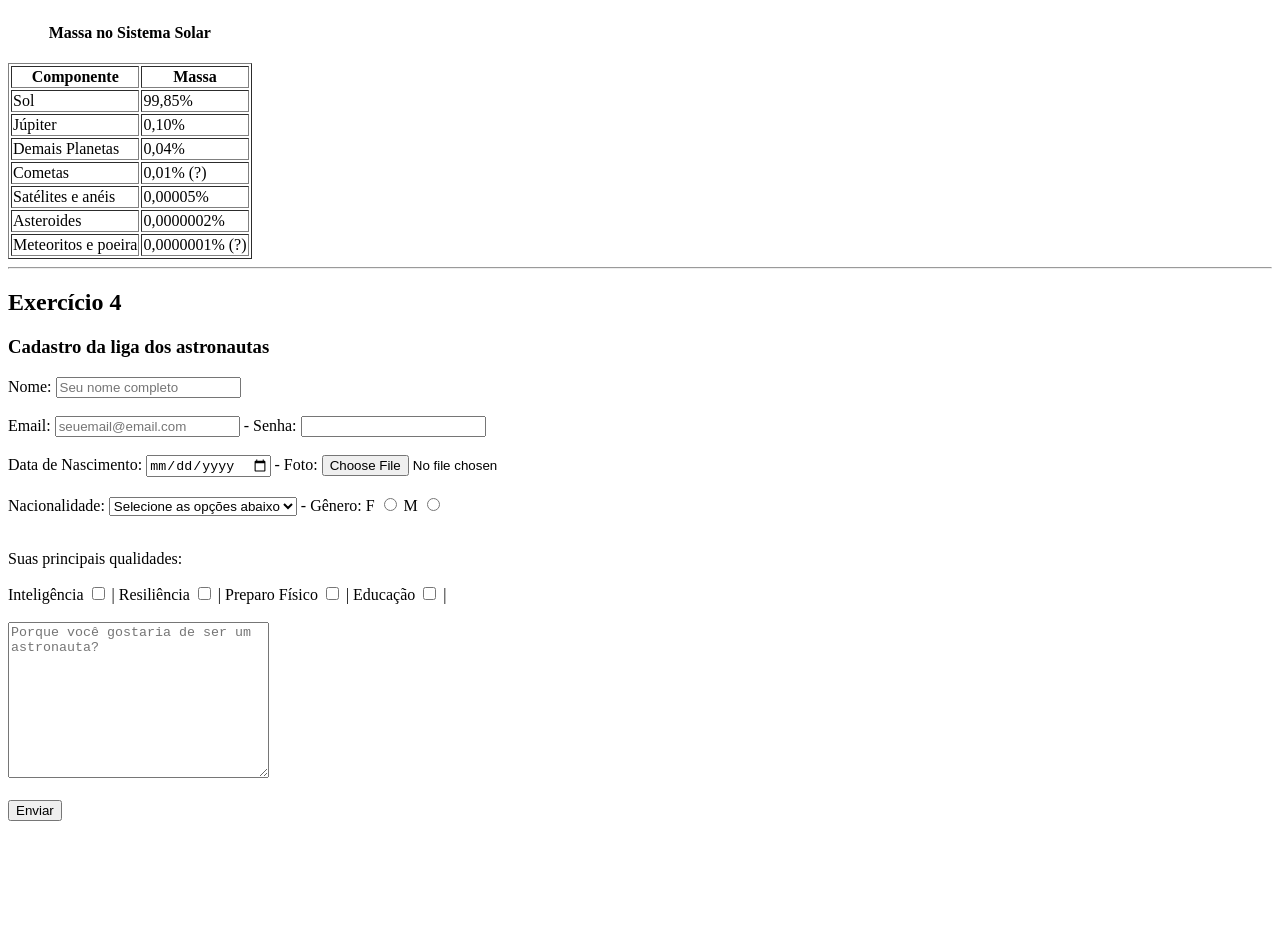
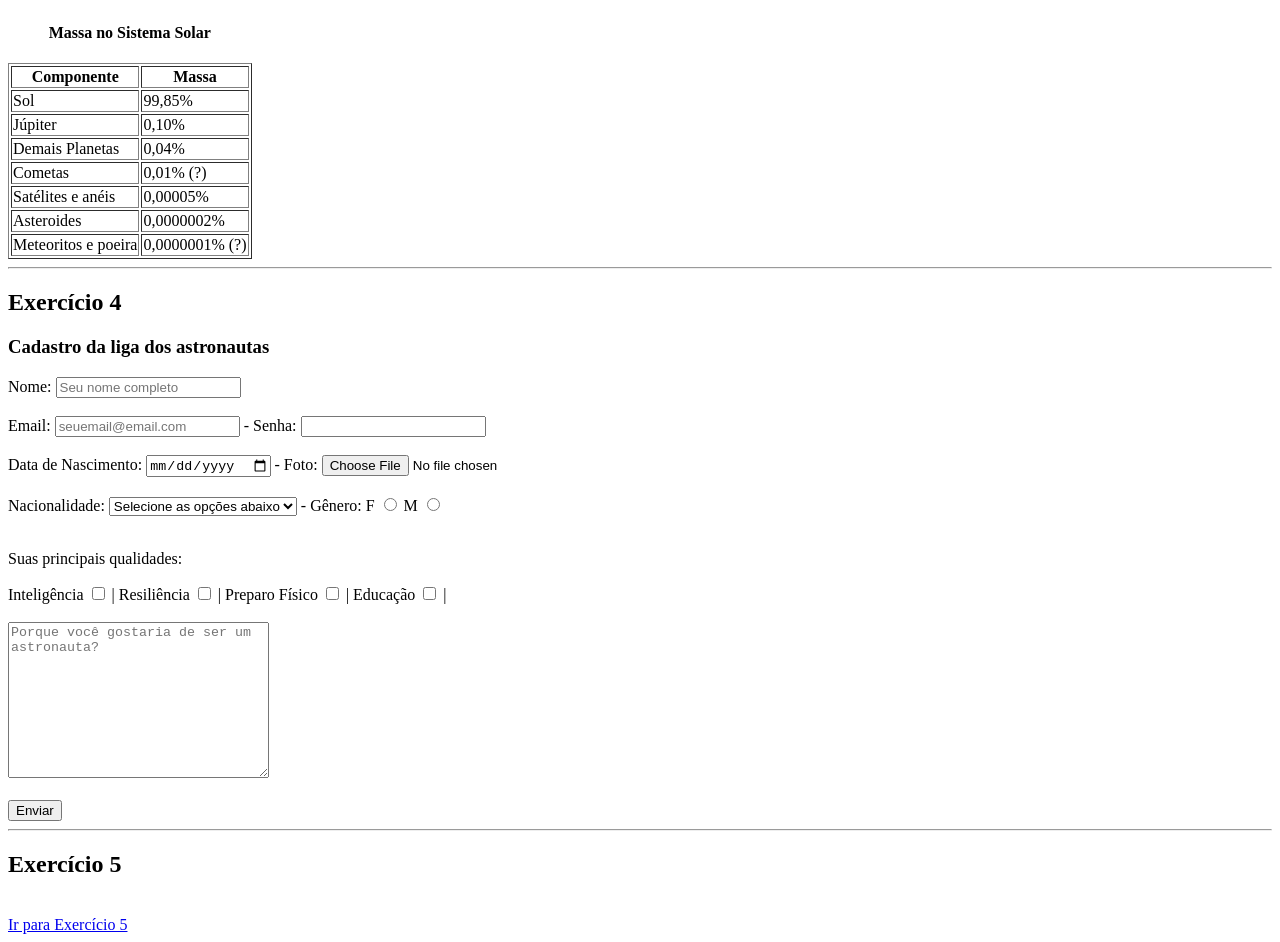
Before and after one commit to davislamenha/exercicios-html-onebitcode, a plain HTML site: page index.html in a window 1280 px wide. Shown: the part 1586-2528 px from the top of the page. Before the commit the page ends 2415 px from the top, so only its background shows below. Drawn offline with Linux system fonts and the light colour scheme.

Commit message:
adicionando link para pagina principal do space x

```diff
--- a/index.html
+++ b/index.html
@@ -223,6 +223,12 @@
     </form>
 
   </div>
+  <hr>
+  <h2>Exercício 5</h2>
+  <div class="space-x-container">
+    <br>
+    <a href="./spacex/spacex.html">Ir para Exercício 5</a>
+  </div>
 
 </body>
 
```
